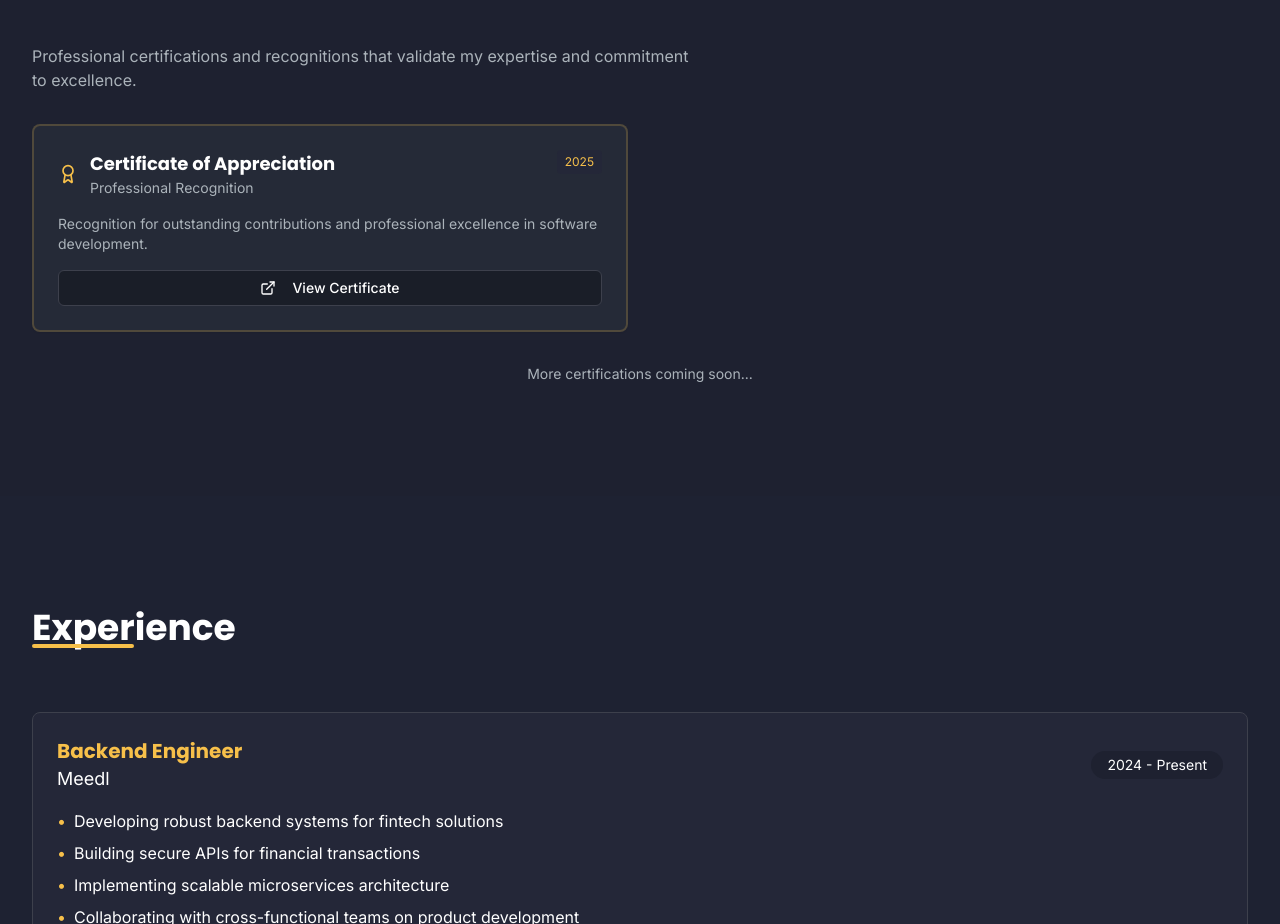
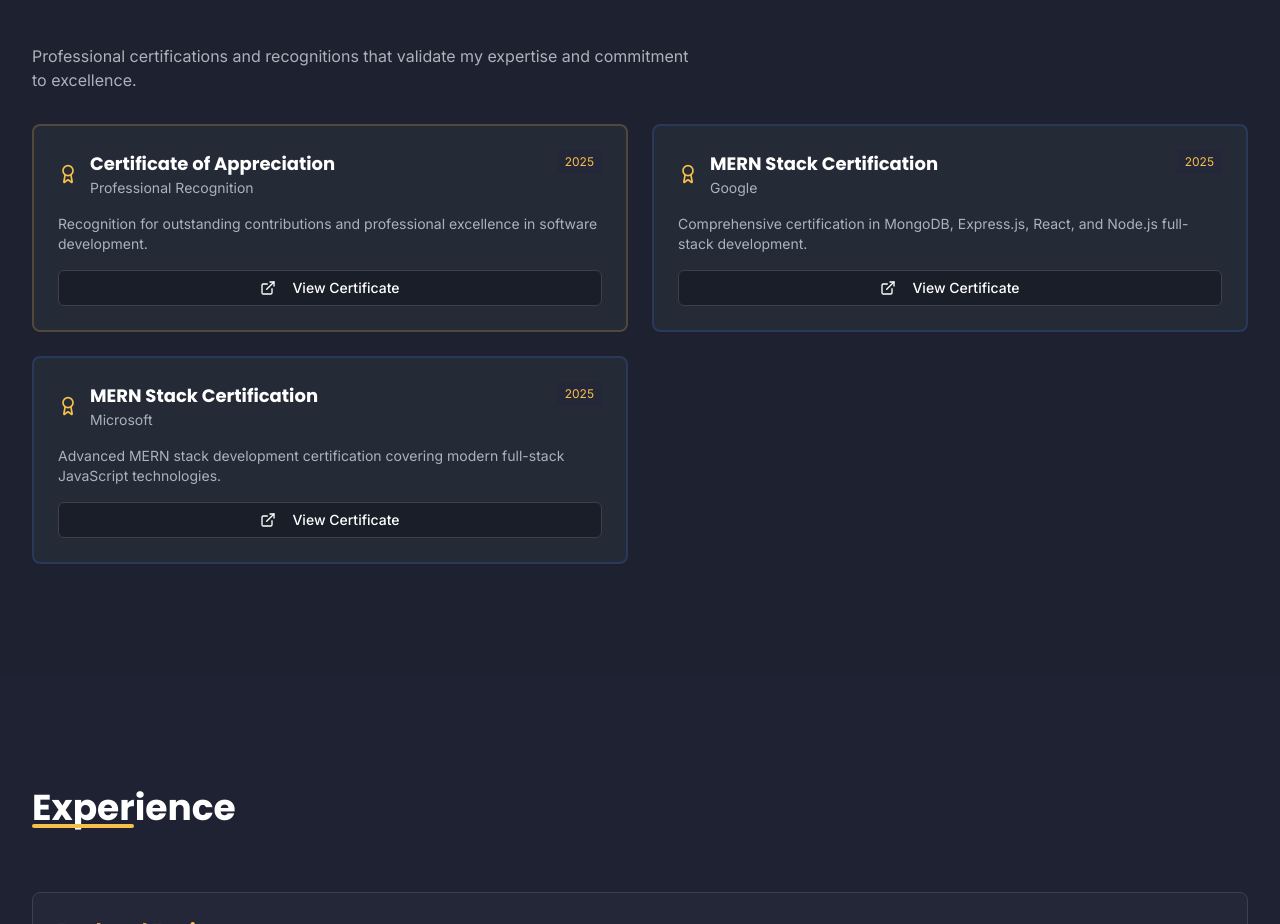
Before and after one commit to Jumongweb/jumongweb, a React (Vite) app: page / in a window 1280 px wide. Shown: the part 2788-3712 px from the top of the page. Built offline with nearby package versions, Linux system fonts and the light colour scheme.

Commit message:
Add MERN stack certifications
Add Google and Microsoft MERN stack certifications to the certifications section.

```diff
--- a/src/components/CertificationsSection.tsx
+++ b/src/components/CertificationsSection.tsx
@@ -22,6 +22,22 @@ const certificationsData: Certification[] = [
     description: "Recognition for outstanding contributions and professional excellence in software development.",
     link: "https://drive.google.com/file/d/1CuGUoJUvzelOI5N42vgkr4CD4ORh-wA0/view?usp=sharing",
     type: "appreciation"
+  },
+  {
+    title: "MERN Stack Certification",
+    issuer: "Google",
+    date: "2025",
+    description: "Comprehensive certification in MongoDB, Express.js, React, and Node.js full-stack development.",
+    link: "https://drive.google.com/file/d/1__j1UEVnCtMLDDCpCYpagOTpYmWwseL1/view?usp=sharing",
+    type: "completion"
+  },
+  {
+    title: "MERN Stack Certification",
+    issuer: "Microsoft",
+    date: "2025",
+    description: "Advanced MERN stack development certification covering modern full-stack JavaScript technologies.",
+    link: "https://drive.google.com/file/d/1rn2em0yx9dHBX5g5sZ80XokYRlm09IN6/view?usp=sharing",
+    type: "completion"
   }
 ];
 
```
